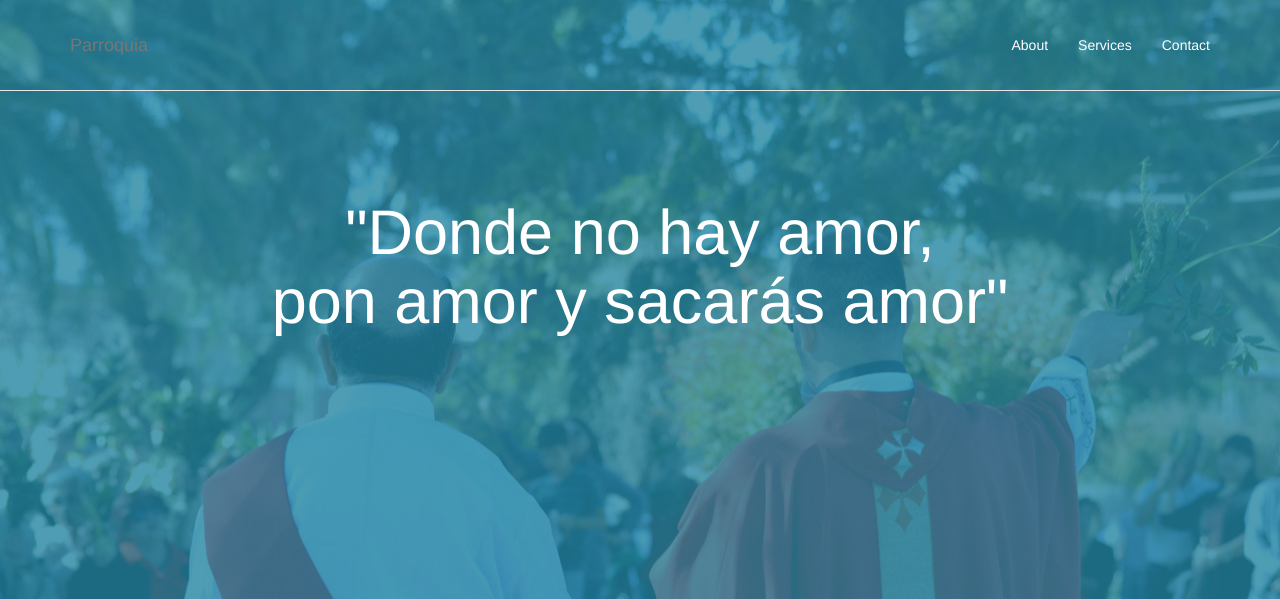
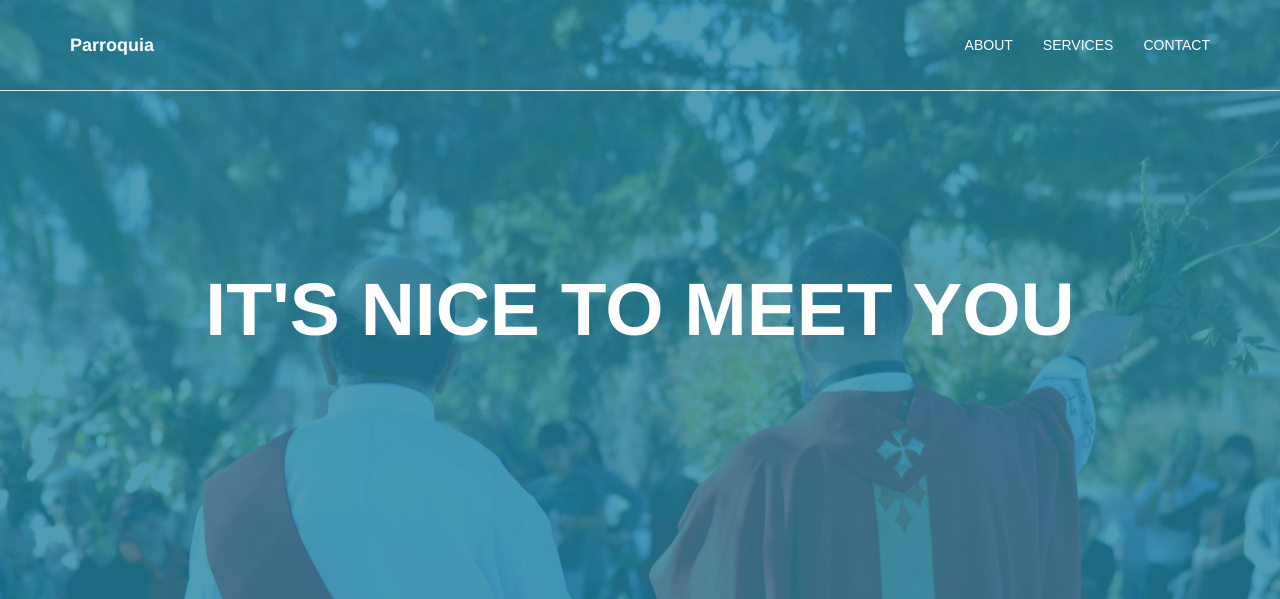
Before and after one commit to sebfrab/Parroquia, a PHP site: page / in a window 1280 px wide. Shown: the top 599 px of the page. Run offline with PHP 8.4, Linux system fonts and the light colour scheme.

Commit message:
cambio de letra en H1 JumboTrom

```diff
--- a/css/init.css
+++ b/css/init.css
@@ -6,13 +6,17 @@
         Purpose of the stylesheet follows.
 */
 
-root {
-    display: block;
-}
+@import url('../fonts/Montserrat-Regular.ttf');
+@import url('../fonts/Montserrat-Bold.ttf');
 
 .navbar-default {
     background-color: transparent !important;
 }
+
+.top-nav-collapse{
+    background-color: #2385a1 !important;
+}
+
 .navbar-default .navbar-nav > li > a{
     color: #fff !important;
 }
@@ -29,3 +33,17 @@ root {
     height: 600px;
     color: #fff !important;
 }
+
+.jumbotron > h1{
+    font-family: 'Montserrat', sans-serif !important;
+    font-size: 75px;
+    font-weight: 700;
+}
+
+.menu > li > a{
+    color: white;
+    text-transform: uppercase;
+    font-family: 'Montserrat', sans-serif !important;
+    font-weight: 400 !important;
+    font-size: 14px !important;
+}
--- a/index.php
+++ b/index.php
@@ -19,7 +19,7 @@
     <body>
         <header>
            <!-- Navigation -->
-            <nav class="navbar navbar-default navbar-fixed-top" role="navigation">
+            <nav id="menu-principal" class="navbar navbar-default navbar-fixed-top" role="navigation">
                 <div class="container">
                     <div class="navbar-header page-scroll">
                         <button type="button" class="navbar-toggle" data-toggle="collapse" data-target=".navbar-ex1-collapse">
@@ -28,12 +28,12 @@
                             <span class="icon-bar"></span>
                             <span class="icon-bar"></span>
                         </button>
-                        <a class="navbar-brand page-scroll" href="#page-top">Parroquia</a>
+                        <a class="navbar-brand page-scroll" href="#page-top"><b style="color:#fff;">Parroquia</b></a>
                     </div>
 
                     <!-- Collect the nav links, forms, and other content for toggling -->
                     <div class="collapse navbar-collapse navbar-ex1-collapse">
-                        <ul class="nav navbar-nav navbar-right">
+                        <ul class="menu nav navbar-nav navbar-right">
                             <!-- Hidden li included to remove active class from about link when scrolled up past about section -->
                             <li class="hidden">
                                 <a class="page-scroll" href="#page-top"></a>
@@ -56,8 +56,8 @@
         </header>
 
         <div class="jumbotron">
-            <h1 style="text-align: center; margin-top: 150px;">
-                "Donde no hay amor, <br/>pon amor y sacarás amor"</h1>
+            <h1 style="text-align: center; margin-top: 220px;">
+                IT'S NICE TO MEET YOU</h1>
         </div>
 
 
```
Also changed, not shown: fonts/Montserrat-Bold.ttf (added), fonts/Montserrat-Regular.ttf (added).
